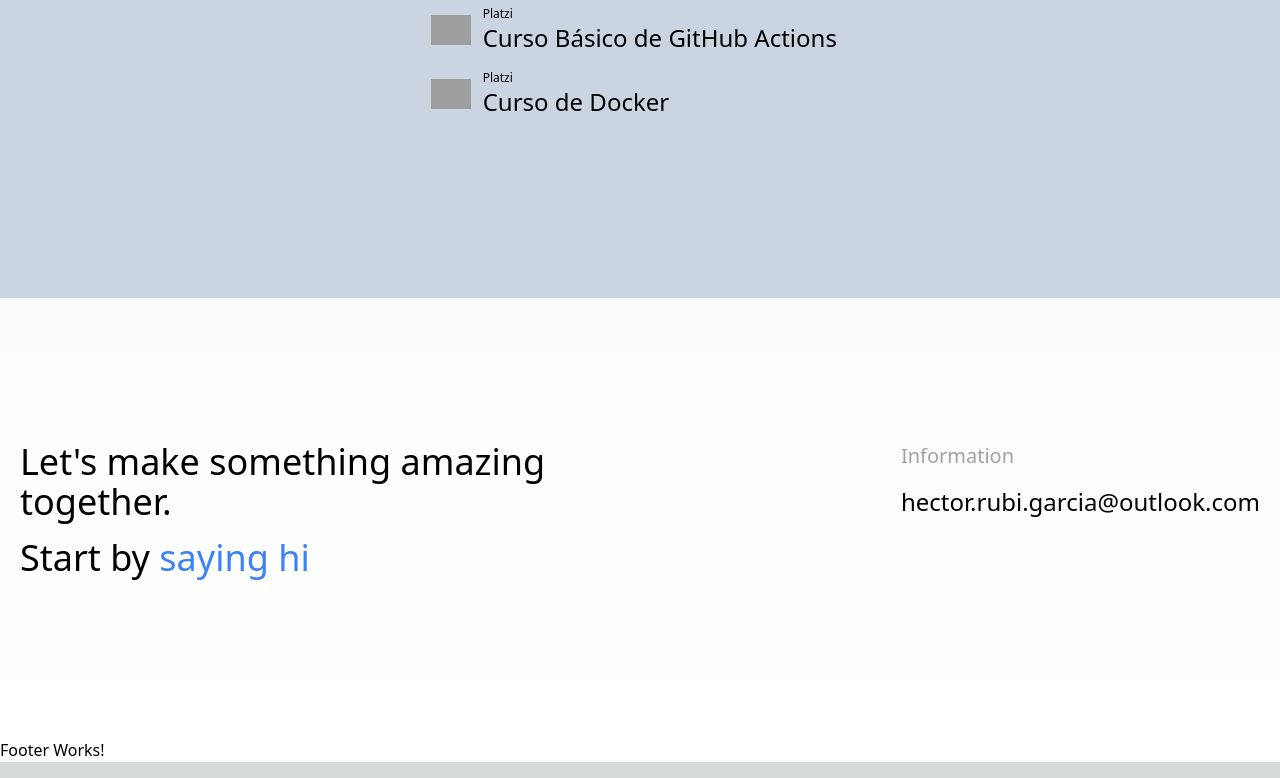
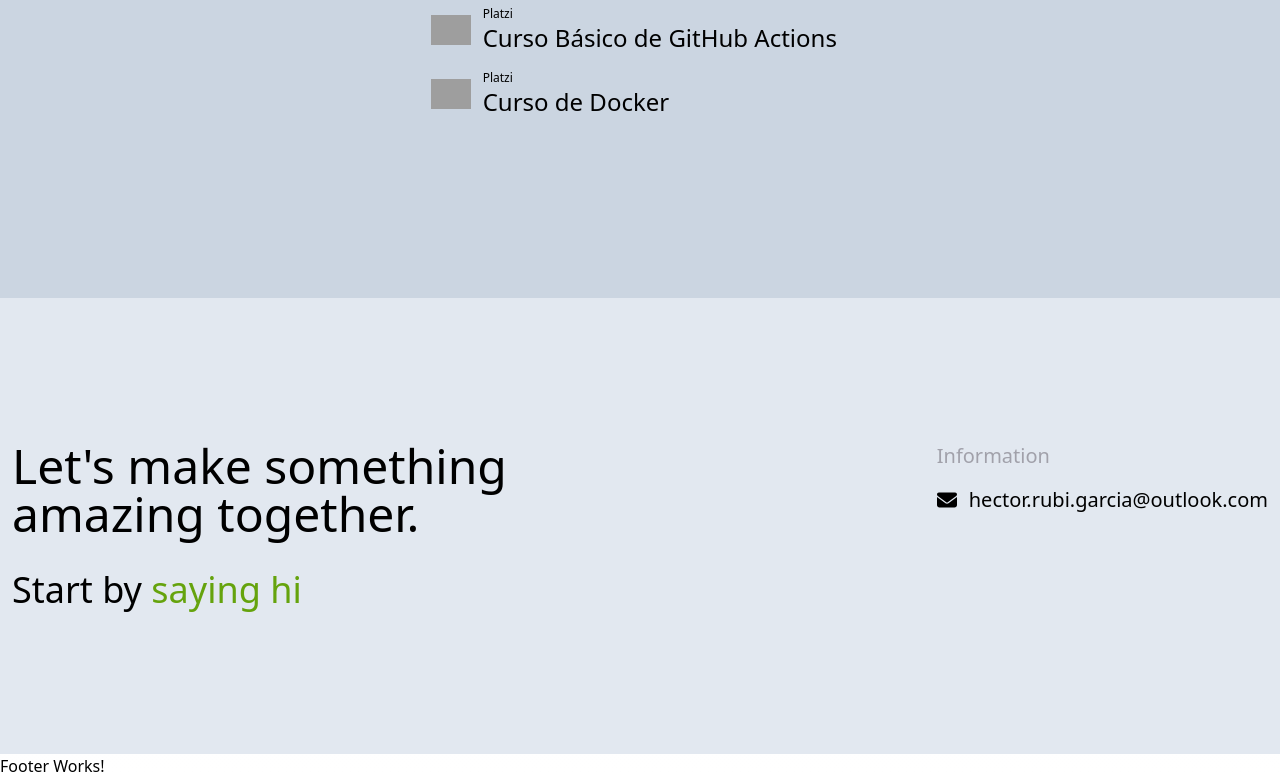
Before and after one commit to HectorRubi/hector-rubi, a Next.js app: page / in a window 1280 px wide. Shown: the part 5049-5827 px from the top of the page. Built offline with nearby package versions, Linux system fonts and the light colour scheme; grey boxes are pictures that could not be loaded.

Commit message:
Fix information component styles

```diff
--- a/src/components/Information/index.tsx
+++ b/src/components/Information/index.tsx
@@ -1,23 +1,29 @@
+import { FontAwesomeIcon } from '@fortawesome/react-fontawesome'
+import { faEnvelope } from '@fortawesome/free-solid-svg-icons'
 import { CONTAINER } from '../constants'
 
 export const Information = () => {
   return (
-    <section>
+    <section className="bg-primary-200 py-36 dark:bg-primary-950">
       <div
-        className={`${CONTAINER} flex flex-col md:flex-row md:justify-between px-5 py-36`}
+        className={`${CONTAINER} flex flex-col md:flex-row md:justify-between`}
       >
-        <div className="mb-10 md:mb-0">
-          <p className="text-2xl lg:text-4xl mb-4">
-            Let&apos;s make something amazing <br className="hidden md:block" />
-            together.
+        <div className="mb-20 max-w-xl md:mb-0 xl:max-w-2xl">
+          <p className="mb-8 text-2xl leading-loose md:text-4xl lg:text-5xl">
+            Let&apos;s make something amazing together.
           </p>
-          <p className="text-2xl lg:text-4xl mb-4">
-            Start by <span className="text-blue-500">saying hi</span>
+          <p className="text-2xl lg:text-4xl">
+            Start by{' '}
+            <span className="text-accent-600 dark:text-accent-400">
+              saying hi
+            </span>
           </p>
         </div>
+
         <div>
-          <h3 className="text-zinc-400 text-xl mb-4">Information</h3>
-          <p className="text-base md:text-xl lg:text-2xl">
+          <h3 className="mb-4 text-xl text-secondary-400">Information</h3>
+          <p className="flex items-center gap-3 text-base md:text-lg lg:text-xl">
+            <FontAwesomeIcon icon={faEnvelope} />
             hector.rubi.garcia@outlook.com
           </p>
         </div>
```
